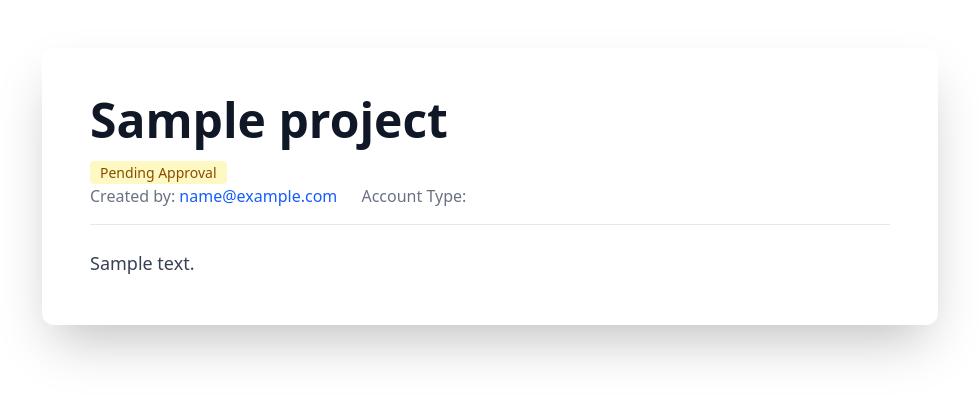
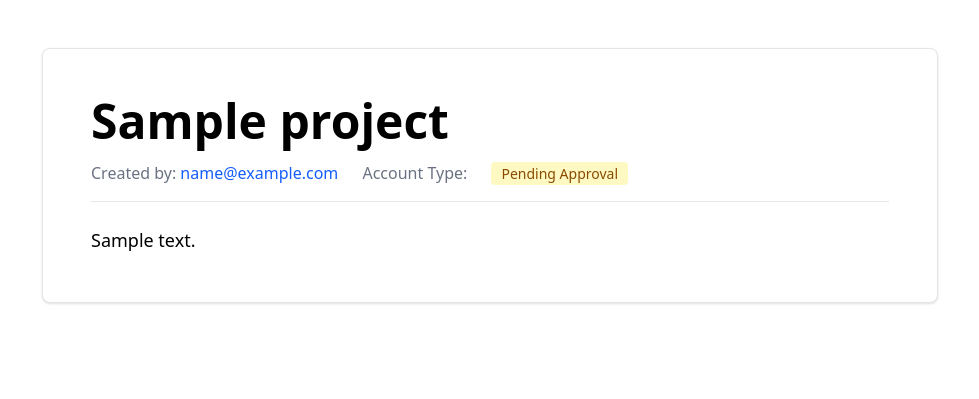
Before and after one commit to gigagrug/code-connect, a Flask app: template templates/project.html in a window 1280 px wide. Shown: the part 65-464 px from the top of the page, without its empty margins (150-1129 px from the left). Run offline with Flask 3, Linux system fonts and the light colour scheme; the template is opened without the code that fills it: most values are stand-ins (such as "Sample title", 1, 10 or a date in 2020).

Commit message:
style, db

```diff
--- a/templates/index.html
+++ b/templates/index.html
@@ -14,7 +14,7 @@
           </div>
           <div class="mb-6">
             <label for="description" class="mb-2 block text-sm font-medium text-gray-900 dark:text-white">Description</label>
-            <textarea name="description" id="description" rows="3" class="input text" placeholder="A short description of what your project is about." required></textarea>
+            <textarea name="description" id="description" class="input text field-sizing-content min-h-[100px]" placeholder="A description of what your project is about." required></textarea>
           </div>
           <button type="submit" class="w-full rounded-lg bg-blue-700 px-5 py-2.5 text-center text-sm font-medium text-white hover:bg-blue-800 focus:ring-4 focus:ring-blue-300 focus:outline-none dark:bg-blue-600 dark:hover:bg-blue-700 dark:focus:ring-blue-800">Publish Project</button>
         </form>
@@ -31,8 +31,8 @@
               {% else %}
                 <span class="me-2 rounded bg-yellow-100 px-2.5 py-0.5 text-sm font-medium text-yellow-800 dark:bg-yellow-900 dark:text-yellow-300">Pending Approval</span>
               {% endif %}
-							<h3 class="mb-2 text-xl font-semibold text-gray-900 dark:text-white">{{ project.name }}</h3>
-              <p class="mb-4 h-16 text-gray-600 dark:text-gray-400">{{ project.description }}</p>
+              <h3 class="text mb-2 truncate text-xl font-semibold">{{ project.name }}</h3>
+              <p class="text mb-4 line-clamp-3">{{ project.description }}</p>
               <div class="border-t border-gray-200 pt-4 dark:border-gray-700">
                 <p class="text-sm text-gray-500 dark:text-gray-300">
                   <span class="me-2">Created by: <span class="font-medium text-blue-600 dark:text-blue-400">{{ project.email }}</span></span>
--- a/templates/project.html
+++ b/templates/project.html
@@ -2,15 +2,10 @@
 
 {% block content %}
   <div class="container mx-auto px-4 py-12">
-    <div class="mx-auto max-w-4xl overflow-hidden rounded-xl bg-white shadow-2xl dark:bg-gray-800">
+    <div class="card mx-auto max-w-4xl overflow-hidden">
       <div class="p-8 md:p-12">
         <div id="project-details">
-          <h1 class="mb-4 text-4xl font-extrabold text-gray-900 md:text-5xl dark:text-white">{{ project.name }}</h1>
-          {% if project.approved == 1 %}
-            <span class="me-2 rounded bg-green-100 px-2.5 py-0.5 text-sm font-medium text-green-800 dark:bg-green-900 dark:text-green-300">Approved</span>
-          {% else %}
-            <span class="me-2 rounded bg-yellow-100 px-2.5 py-0.5 text-sm font-medium text-yellow-800 dark:bg-yellow-900 dark:text-yellow-300">Pending Approval</span>
-          {% endif %}
+          <h1 class="text mb-4 text-4xl font-extrabold md:text-5xl">{{ project.name }}</h1>
           <div class="mb-6 border-b border-gray-200 pb-4 dark:border-gray-700">
             <p class="text-md text-gray-500 dark:text-gray-300">
               <span class="me-5">Created by: <span class="font-medium text-blue-600 dark:text-blue-400">{{ project.email }}</span></span>
@@ -26,37 +21,42 @@
                   Student
                 {% endif %}
               </span>
+              {% if project.approved == 1 %}
+                <span class="ms-5 me-2 rounded bg-green-100 px-2.5 py-0.5 text-sm font-medium text-green-800 dark:bg-green-900 dark:text-green-300">Approved</span>
+              {% else %}
+                <span class="ms-5 me-2 rounded bg-yellow-100 px-2.5 py-0.5 text-sm font-medium text-yellow-800 dark:bg-yellow-900 dark:text-yellow-300">Pending Approval</span>
+              {% endif %}
             </p>
           </div>
-          <div class="prose dark:prose-invert max-w-none text-lg text-gray-700 dark:text-gray-300">
-            <p>{{ project.description }}</p>
+          <div class="text max-w-none text-lg">
+            <p class="whitespace-pre-line">{{ project.description }}</p>
           </div>
         </div>
 
         {% if session.email == project.email %}
           <div class="mt-8 border-t border-gray-200 pt-6 dark:border-gray-700">
-            <h3 class="mb-4 text-lg font-semibold text-gray-800 dark:text-gray-200">Owner Controls</h3>
+            <h3 class="text mb-4 text-lg font-semibold">Owner Controls</h3>
 
-						<form action="/project/{{project.id}}/update" method="POST" id="edit-form" class="mb-6 hidden space-y-4">
+            <form action="/project/{{ project.id }}/update" method="POST" id="edit-form" class="mb-6 hidden space-y-4">
               <div>
-                <label for="name" class="mb-2 block text-sm font-medium text-gray-900 dark:text-white">Project Name</label>
-                <input type="text" name="name" id="name" value="{{ project.name }}" class="input" required />
+                <label for="name" class="text mb-2 block text-sm font-medium">Project Name</label>
+                <input type="text" name="name" id="name" value="{{ project.name }}" class="input text" required />
               </div>
               <div>
-                <label for="description" class="mb-2 block text-sm font-medium text-gray-900 dark:text-white">Description</label>
-                <textarea name="description" id="description" rows="4" class="input" required>{{ project.description }}</textarea>
+                <label for="description" class="text mb-2 block text-sm font-medium">Description</label>
+                <textarea name="description" id="description" class="input text field-sizing-content min-h-[100px]" required>{{ project.description }}</textarea>
               </div>
               <div class="flex items-center gap-4">
-                <button type="submit" class="btn-primary">Save Changes</button>
-                <button type="button" onclick="toggleEditForm()" class="btn-secondary">Cancel</button>
+                <button type="submit" class="btn-primary text">Save Changes</button>
+                <button type="button" onclick="toggleEditForm()" class="btn-secondary text">Cancel</button>
               </div>
             </form>
 
-            <div class="flex items-center gap-4" id="control-buttons">
+            <div class="text flex items-center gap-4" id="control-buttons">
               <button onclick="toggleEditForm()" class="btn-secondary">Edit Project</button>
 
-							<form action="/project/{{project.id}}/delete" method="POST" onsubmit="return confirm('Are you sure you want to delete this project? This action cannot be undone.');">
-                <button type="submit" class="btn-danger">Delete Project</button>
+              <form action="/project/{{ project.id }}/delete" method="POST" onsubmit="return confirm('Are you sure you want to delete this project? This action cannot be undone.');">
+                <button type="submit" class="btn-danger text">Delete Project</button>
               </form>
             </div>
           </div>
--- a/templates/register.html
+++ b/templates/register.html
@@ -4,7 +4,7 @@
   <form action="/register" method="POST" class="card text mx-auto mt-6 max-w-[500px] space-y-4 p-5">
     <h1 class="mb-2 text-center text-2xl font-bold">Register</h1>
     <label class="mb-2 block text-sm font-bold" for="account_type"> Account Type </label>
-    <select id="account_type" name="account_type" class="input">
+    <select id="account_type" name="account_type" class="input card shadow-none">
       <option value="" disabled selected>Select Account Type</option>
       <option value="0">Instructor</option>
       <option value="1">Business</option>
```
Also changed, not shown: api/projects.py (+6 -6 lines), templates/profile.html (+43 -4 lines), schema/migrations/1_schema.sql, schema/migrations/2_projects.sql (deleted), static/output.css, 1 other file.
